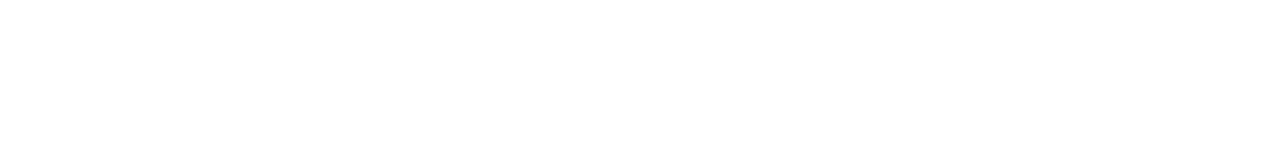
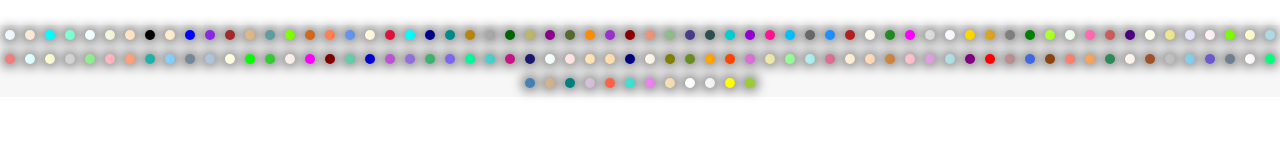
Before and after one commit to MohammadAshoori/StarsChalleng, a plain HTML site: page Challenge-09/index.html in a window 1280 px wide. Drawn offline with Linux system fonts and the light colour scheme.

Commit message:
[Commit Project 9]

```diff
--- a/Challenge-09/assets/css/style.css
+++ b/Challenge-09/assets/css/style.css
@@ -0,0 +1,21 @@
+* {
+    margin: 0;
+    padding: 0;
+}
+
+div#container {
+    margin: 25px auto;
+    background-color: rgb(247, 247, 247);
+    text-align: center;
+    text-align: center;
+
+    > div {
+        display: inline-block;
+        width: 10px;
+        height: 10px;
+        border-radius: 50%;
+        margin: 5px;
+        box-shadow: 0px 0px 13px 1px;
+
+    }
+}
--- a/Challenge-09/assets/js/main.js
+++ b/Challenge-09/assets/js/main.js
@@ -0,0 +1,164 @@
+/**
+ * List of colors
+ */
+const colors = ['AliceBlue',
+    'AntiqueWhite',
+    'Aqua',
+    'Aquamarine',
+    'Azure',
+    'Beige',
+    'Bisque',
+    'Black',
+    'BlanchedAlmond',
+    'Blue',
+    'BlueViolet',
+    'Brown',
+    'BurlyWood',
+    'CadetBlue',
+    'Chartreuse',
+    'Chocolate',
+    'Coral',
+    'CornflowerBlue',
+    'Cornsilk',
+    'Crimson',
+    'Cyan',
+    'DarkBlue',
+    'DarkCyan',
+    'DarkGoldenRod',
+    'DarkGray',
+    'DarkGreen',
+    'DarkKhaki',
+    'DarkMagenta',
+    'DarkOliveGreen',
+    'Darkorange',
+    'DarkOrchid',
+    'DarkRed',
+    'DarkSalmon',
+    'DarkSeaGreen',
+    'DarkSlateBlue',
+    'DarkSlateGray',
+    'DarkTurquoise',
+    'DarkViolet',
+    'DeepPink',
+    'DeepSkyBlue',
+    'DimGray',
+    'DodgerBlue',
+    'FireBrick',
+    'FloralWhite',
+    'ForestGreen',
+    'Fuchsia',
+    'Gainsboro',
+    'GhostWhite',
+    'Gold',
+    'GoldenRod',
+    'Gray',
+    'Green',
+    'GreenYellow',
+    'HoneyDew',
+    'HotPink',
+    'IndianRed',
+    'Indigo',
+    'Ivory',
+    'Khaki',
+    'Lavender',
+    'LavenderBlush',
+    'LawnGreen',
+    'LemonChiffon',
+    'LightBlue',
+    'LightCoral',
+    'LightCyan',
+    'LightGoldenRodYellow',
+    'LightGrey',
+    'LightGreen',
+    'LightPink',
+    'LightSalmon',
+    'LightSeaGreen',
+    'LightSkyBlue',
+    'LightSlateGray',
+    'LightSteelBlue',
+    'LightYellow',
+    'Lime',
+    'LimeGreen',
+    'Linen',
+    'Magenta',
+    'Maroon',
+    'MediumAquaMarine',
+    'MediumBlue',
+    'MediumOrchid',
+    'MediumPurple',
+    'MediumSeaGreen',
+    'MediumSlateBlue',
+    'MediumSpringGreen',
+    'MediumTurquoise',
+    'MediumVioletRed',
+    'MidnightBlue',
+    'MintCream',
+    'MistyRose',
+    'Moccasin',
+    'NavajoWhite',
+    'Navy',
+    'OldLace',
+    'Olive',
+    'OliveDrab',
+    'Orange',
+    'OrangeRed',
+    'Orchid',
+    'PaleGoldenRod',
+    'PaleGreen',
+    'PaleTurquoise',
+    'PaleVioletRed',
+    'PapayaWhip',
+    'PeachPuff',
+    'Peru',
+    'Pink',
+    'Plum',
+    'PowderBlue',
+    'Purple',
+    'Red',
+    'RosyBrown',
+    'RoyalBlue',
+    'SaddleBrown',
+    'Salmon',
+    'SandyBrown',
+    'SeaGreen',
+    'SeaShell',
+    'Sienna',
+    'Silver',
+    'SkyBlue',
+    'SlateBlue',
+    'SlateGray',
+    'Snow',
+    'SpringGreen',
+    'SteelBlue',
+    'Tan',
+    'Teal',
+    'Thistle',
+    'Tomato',
+    'Turquoise',
+    'Violet',
+    'Wheat',
+    'White',
+    'WhiteSmoke',
+    'Yellow',
+    'YellowGreen']
+
+    // For each color crate new element
+    colors.forEach(function(color){
+        // Create new div
+        const div = document.createElement('div')
+        div.id = color
+        div.style.backgroundColor = color
+        div.addEventListener('click', changeBackground)
+
+        // Injection
+        document.getElementById('container').appendChild(div)
+    });
+
+    /**
+     * This function change background color by id of element
+     * @param {EventListener} e Default value of event listener returns value
+     */
+    function changeBackground(e){
+        document.body.style.backgroundColor = e.target.id
+
+    }
--- a/Challenge-09/index.html
+++ b/Challenge-09/index.html
@@ -3,9 +3,12 @@
 <head>
     <meta charset="UTF-8">
     <meta name="viewport" content="width=device-width, initial-scale=1.0">
+    <link rel="stylesheet" href="./assets/css/style.css">
     <title>Stars Challenge</title>
 </head>
 <body>
+    <div id="container">
+    </div>
     <script type="module" src="./assets/js/main.js"></script>
 </body>
 </html>
```
